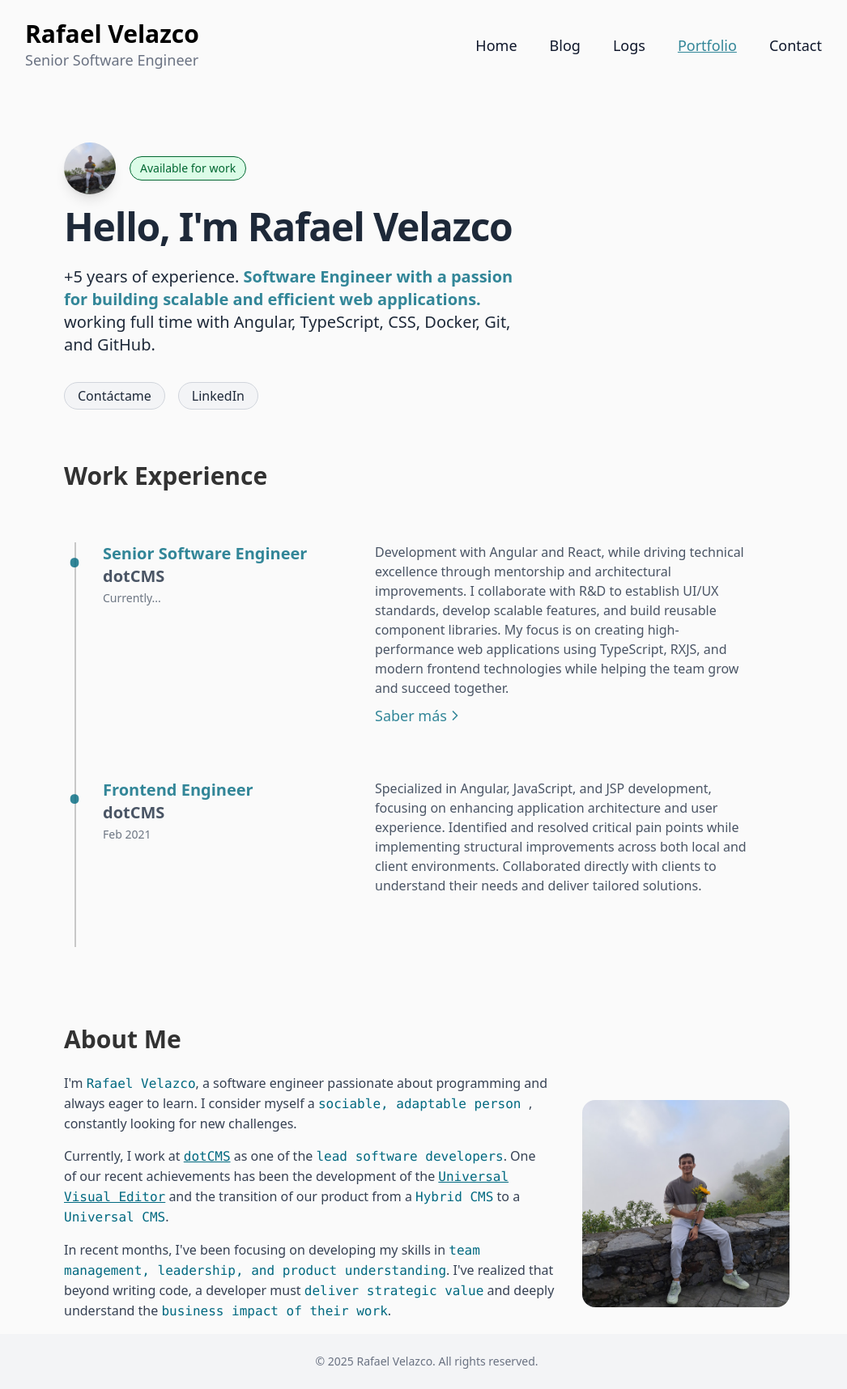
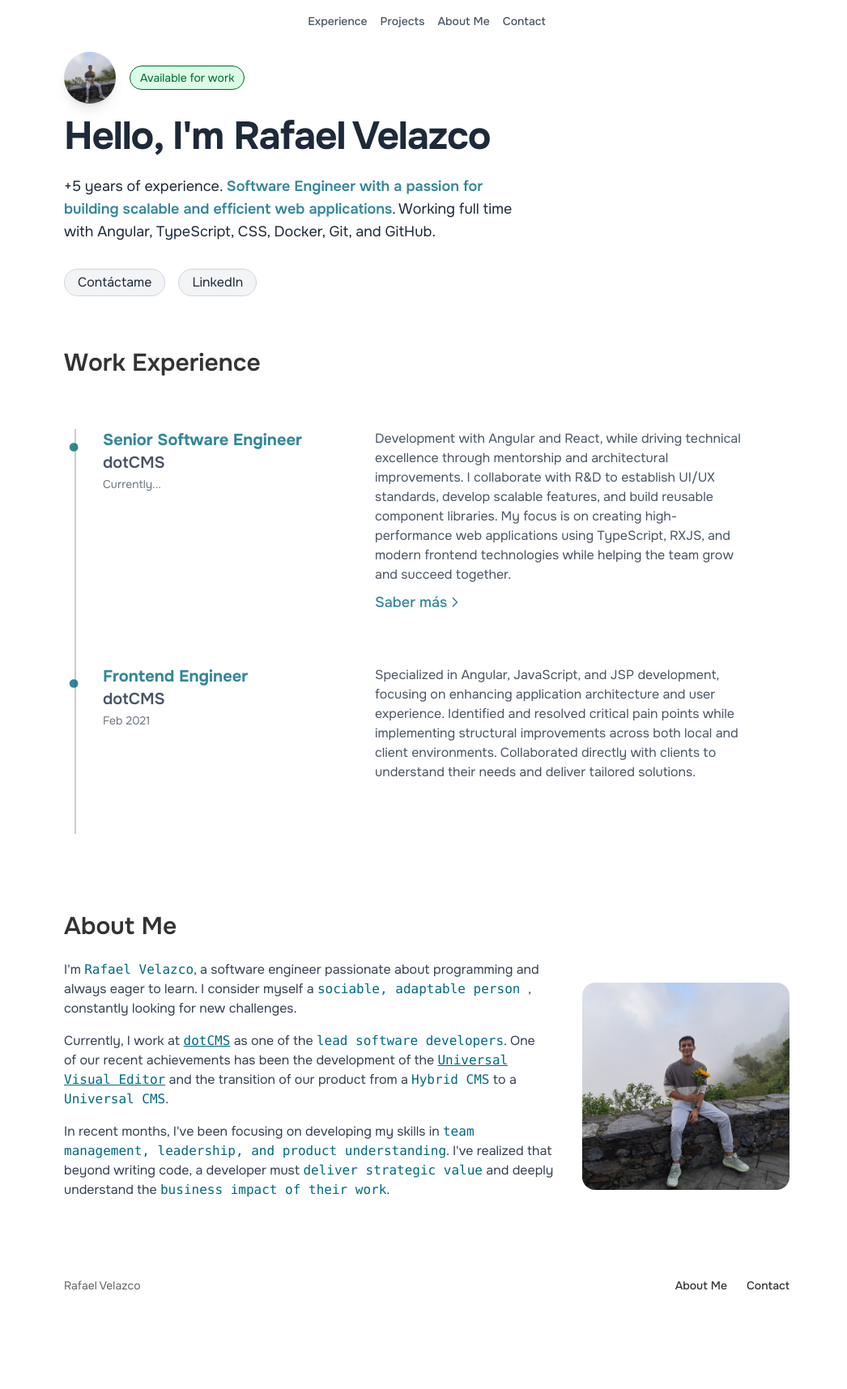
Before and after one commit to rjvelazco/rjvelazco-v2, a Next.js app: page /portfolio in a window 1280 px wide. Shown: the whole page at 81% size, without its empty margins (113-1159 px from the left). After the commit the page ends 1654 px from the top, so only its background shows below. Built offline with nearby package versions, Linux system fonts and the light colour scheme.

Commit message:
feat: add Onest font dependency and implement new layout structure for portfolio and site pages

```diff
--- a/package.json
+++ b/package.json
@@ -9,6 +9,7 @@
     "lint": "next lint"
   },
   "dependencies": {
+    "@fontsource-variable/onest": "^5.2.7",
     "@tailwindcss/postcss": "^4.0.8",
     "next": "^15.1.7",
     "react": "19.0.0-rc-02c0e824-20241028",
--- a/src/app/layout.tsx
+++ b/src/app/(site)/layout.tsx
@@ -2,17 +2,17 @@ import type { Metadata } from "next";
 
 import localFont from "next/font/local";
 
-import { NavBar } from "../layout/NavBar";
+import { NavBar } from "../../layout/NavBar";
 
-import "./globals.css";
+import "../globals.css";
 
 const geistSans = localFont({
-  src: "./fonts/GeistVF.woff",
+  src: "../fonts/GeistVF.woff",
   variable: "--font-geist-sans",
   weight: "100 900",
 });
 const geistMono = localFont({
-  src: "./fonts/GeistMonoVF.woff",
+  src: "../fonts/GeistMonoVF.woff",
   variable: "--font-geist-mono",
   weight: "100 900",
 });
@@ -30,7 +30,7 @@ export default function RootLayout({
   return (
     <html lang="en">
       <body
-        className={`${geistSans.variable} ${geistMono.variable} layout_container`}
+        className={`${geistSans.variable} ${geistMono.variable} layout_container relative`}
       >
         {/* This should be a component */}
         <header className="flex items-center justify-between py-6 w-full mx-auto max-w-[64rem] px-4">
--- a/src/app/globals.css
+++ b/src/app/globals.css
@@ -18,11 +18,19 @@
     --color-amber-dark-light: rgba(210, 150, 10, 0.8);
     --color-amber-dark-lighter: rgba(210, 150, 10, 0.5);
     --color-amber-dark-lightest: rgba(210, 150, 10, 0.1);
-    --color-brown-dark: rgb(100, 60, 0); /* for nav items? */
+    --color-brown-dark: rgb(100, 60, 0);
 }
 
-.layout_container {
-    @apply grid antialiased bg-paperWhite min-h-screen grid-rows-[auto_1fr_auto]
+body {
+    /* background-image: linear-gradient(to top, #fff1eb 0%, #ace0f9 100%); */
+    /* background: linear-gradient(0deg,  rgba(255,255,255,1) 0%, rgba(255,250,248,1) 100%); */
+    /* background: linear-gradient(0deg,  rgba(255,255,255,1) 0%, rgba(255,241,235,1) 100%); */
+    /* background: linear-gradient(0deg,  rgba(255,255,255,1) 0%, rgba(255,241,235,1) 100%); */
+}
+
+.body {
+    /* grid antialiased  */
+    @apply bg-paperWhite min-h-screen grid-rows-[auto_1fr_auto]
 }
 
 .featured_cards {
@@ -47,15 +55,19 @@
     position: absolute;
     left: 50%;
     top: 50%;
-    transform: translate(-50%,-50%);
+    transform: translate(-50%, -50%);
 }
 
 .center-absolute-x {
     position: absolute;
     left: 50%;
-    transform: translate(-50%,0);
+    transform: translate(-50%, 0);
 }
 
 .clamp-item-large {
-    height: clamp(14rem,25vw,18rem);
+    height: clamp(14rem, 25vw, 18rem);
 }
+
+.font-onest {
+    font-family: 'Onest', sans-serif;
+}
--- a/src/app/portfolio/components/Experience.tsx
+++ b/src/app/portfolio/components/Experience.tsx
@@ -19,8 +19,8 @@ const EXPERIENCE = [
 export const Experience = () => {
   return (
     <ol className="relative mt-16">
-      {EXPERIENCE.map((experience) => (
-        <li><ExperienceItem {...experience} /></li>
+      {EXPERIENCE.map((experience, index) => (
+        <li key={index}><ExperienceItem {...experience} /></li>
       ))}
     </ol>
   );
--- /dev/null
+++ b/src/app/portfolio/components/Header.tsx
@@ -0,0 +1,40 @@
+const navItems = [
+  {
+    title: "Experience",
+    label: "experience",
+    url: "/portfolio#experience",
+  },
+  {
+    title: "Projects",
+    label: "projects",
+    url: "/portfolio#projects",
+  },
+  {
+    title: "About Me",
+    label: "about-me",
+    url: "/portfolio#about-me",
+  },
+  {
+    title: "Contact",
+    label: "contact",
+    url: "mailto:rjvelazco21@gmail.com",
+  },
+];
+
+export const Header = () => {
+  return (
+    <header className="fixed top-0 z-10 flex items-center justify-center w-full mx-auto mt-2">
+      <nav className="flex px-3 text-sm font-medium rounded-full text-gray-600 justify-center items-center bg-white/80 backdrop-blur-xs">
+        {navItems.map((link) => (
+          <a
+            className="relative block px-2 py-2 transition hover:text-blue-500"
+            aria-label={link.label}
+            href={link.url}
+          >
+            {link.title}
+          </a>
+        ))}
+      </nav>
+    </header>
+  );
+};
--- /dev/null
+++ b/src/app/portfolio/layout.tsx
@@ -0,0 +1,63 @@
+import "@fontsource-variable/onest"
+
+import type { Metadata } from "next";
+import { Header } from "./components/Header";
+
+import "../globals.css";
+
+export const metadata: Metadata = {
+  title: "Rafael Velazco",
+  description: "Senior Software Engineer",
+
+};
+
+export default function RootLayout({
+  children,
+}: Readonly<{
+  children: React.ReactNode;
+}>) {
+  return (
+    <html lang="en">
+      <body
+        className={`layout_container relative font-onest`}
+      >
+        <Header />
+        <main className="w-full mx-auto max-w-[64rem]">{children}</main>
+        <Footer />
+      </body>
+    </html>
+  );
+}
+
+const Footer = () => {
+  return (
+    <footer className="opacity-80 m-4 min-[375px]:pl-4 md:pl-0 mt-16 w-full mx-auto container lg:max-w-4xl md:max-w-2xl mb-10 flex justify-center">
+      <div className="rounded-lg w-full max-w-screen-xl mx-auto md:flex md:items-center md:justify-between py-4">
+        <span className="text-sm sm:text-center text-zinc-800/90">
+          <a href="https://rafaelvelazco.com/" className="hover:underline">
+            Rafael Velazco
+          </a>
+        </span>
+        <ul className="flex flex-wrap items-center mt-3 text-sm font-medium sm:mt-0">
+          <li>
+            <a
+              href="/portfolio#about-me"
+              className="hover:underline me-4 md:me-6"
+            >
+              About Me
+            </a>
+          </li>
+          <li>
+            <a
+              id="contacto"
+              href="mailto:rjvelazco21@gmail.com"
+              className="hover:underline"
+            >
+              Contact
+            </a>
+          </li>
+        </ul>
+      </div>
+    </footer>
+  );
+};
--- a/src/app/portfolio/page.tsx
+++ b/src/app/portfolio/page.tsx
@@ -1,10 +1,11 @@
 import { Badge } from "./components/Badge";
+import { Experience } from "./components/Experience";
+import { SectionContainer } from "./components/SectionContainer";
 import { SocialPill } from "./components/SocialPill";
-import { SectionContainer } from "./components/SectionContainer";
 import { TitleSection } from "./components/TitleSection";
-import { Experience } from "./components/Experience";
 
 export default function Portfolio() {
+
   return (
     <div className="px-4">
       <SectionContainer className="py-12 md:py-16">
@@ -27,14 +28,14 @@ export default function Portfolio() {
           <h1 className="text-4xl font-bold tracking-tight text-gray-800 sm:text-5xl">
             Hello, I'm Rafael Velazco
           </h1>
-          <p className="mt-6 text-xl text-gray-800">
+          <p className="mt-6 text-lg text-gray-800">
             +5 years of experience.{" "}
             <strong className="text-petrol-light font-semibold">
               Software Engineer with a passion for building scalable and
-              efficient web applications.
-            </strong>{" "}
-            working full time with Angular, TypeScript, CSS, Docker, Git, and
-            GitHub.{" "}
+              efficient web applications
+            </strong>
+            . Working full time with Angular, TypeScript, CSS, Docker, Git,
+            and GitHub.{" "}
           </p>
           <nav className="flex flex-wrap gap-4 mt-8">
             <SocialPill href="mailto:rjvelazco21@gmail.com">
@@ -61,16 +62,38 @@ export default function Portfolio() {
               <p>
                 I&apos;m <strong>Rafael Velazco</strong>, a software engineer
                 passionate about programming and always eager to learn. I
-                consider myself a <strong> sociable, adaptable person </strong>,
-                constantly looking for new challenges.
+                consider myself a{" "}
+                <strong> sociable, adaptable person </strong>, constantly
+                looking for new challenges.
               </p>
 
               <p>
-                Currently, I work at <strong><a className="underline" href="https://dotcms.com" target="_blank" rel="noopener">dotCMS</a></strong> as one of the{" "}
-                <strong>lead software developers</strong>. One of our recent
-                achievements has been the development of the <strong><a className="underline" href="https://dev.dotcms.com/docs/universal-visual-editor" target="_blank" rel="noopener">Universal Visual
-                Editor</a></strong> and the transition of our product from a{" "}
-                <strong>Hybrid CMS</strong> to a <strong>Universal CMS</strong>.
+                Currently, I work at{" "}
+                <strong>
+                  <a
+                    className="underline"
+                    href="https://dotcms.com"
+                    target="_blank"
+                    rel="noopener"
+                  >
+                    dotCMS
+                  </a>
+                </strong>{" "}
+                as one of the <strong>lead software developers</strong>. One
+                of our recent achievements has been the development of the{" "}
+                <strong>
+                  <a
+                    className="underline"
+                    href="https://dev.dotcms.com/docs/universal-visual-editor"
+                    target="_blank"
+                    rel="noopener"
+                  >
+                    Universal Visual Editor
+                  </a>
+                </strong>{" "}
+                and the transition of our product from a{" "}
+                <strong>Hybrid CMS</strong> to a{" "}
+                <strong>Universal CMS</strong>.
               </p>
 
               <p className="mb-0">
@@ -79,9 +102,9 @@ export default function Portfolio() {
                 <strong>
                   team management, leadership, and product understanding
                 </strong>
-                . I&apos;ve realized that beyond writing code, a developer must{" "}
-                <strong>deliver strategic value</strong> and deeply understand
-                the <strong>business impact of their work</strong>.
+                . I&apos;ve realized that beyond writing code, a developer
+                must <strong>deliver strategic value</strong> and deeply
+                understand the <strong>business impact of their work</strong>.
               </p>
             </div>
 
--- a/src/components/ExperienceItem.tsx
+++ /dev/null
@@ -1,34 +0,0 @@
-import React from "react";
-
-interface ExperienceItemrops {
-  title: string;
-  company: string;
-  duration: string;
-  responsibilities: string[];
-  tools: string;
-}
-
-export const ExperienceItem: React.FC<ExperienceItemrops> = ({
-  title,
-  company,
-  duration,
-  responsibilities,
-  tools,
-}) => {
-  return (
-    <div>
-      <div className="flex flex-col sm:flex-row sm:justify-between sm:items-center mb-4">
-        <h3 className="text-xl font-semibold mb-2 sm:mb-0">
-          {title}<span className="font-normal text-petrol"> | {company}</span>
-        </h3>
-        <span className="text-petrol">{duration}</span>
-      </div>
-      <ul className="list-disc pl-5 space-y-3 text-gray-700 leading-relaxed">
-        {responsibilities.map((item, index) => (
-          <li key={index}>{item}</li>
-        ))}
-        <li className="font-semibold mt-2 text-petrol">{tools}</li>
-      </ul>
-    </div>
-  );
-};
--- a/src/components/MasonryGrid.tsx
+++ /dev/null
@@ -1,13 +0,0 @@
-import React from "react";
-
-export const MasonryGrid = ({ items }: { items: string[] }) => {
-  return (
-    <ul className="grid grid-cols-2 md:grid-cols-4 gap-6 gap-y-8 px-4 sm:px-6">
-      {items.map((item, index) => (
-        <li key={index} className="list-disc marker:text-petrol-lighter ml-5 leading-relaxed">
-          {item}
-        </li>
-      ))}
-    </ul>
-  );
-};
```
Also changed, not shown: src/app/(site)/blog/page.tsx (renamed from src/app/blog/page.tsx), src/app/(site)/logs/page.tsx (renamed from src/app/Logs/page.tsx), src/app/(site)/page.tsx (renamed from src/app/page.tsx), 1 other file (tests, documents, lock files or other folders).
